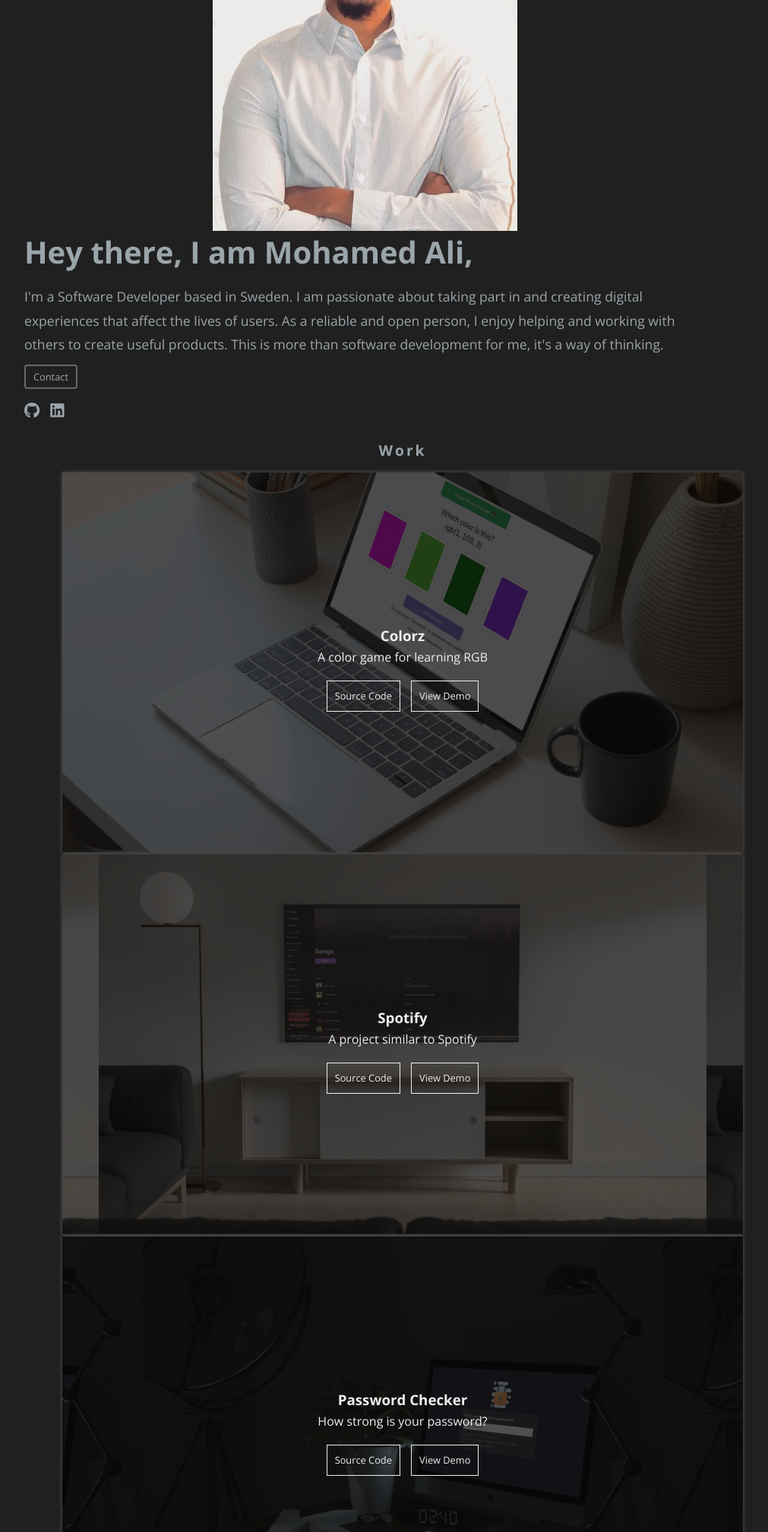
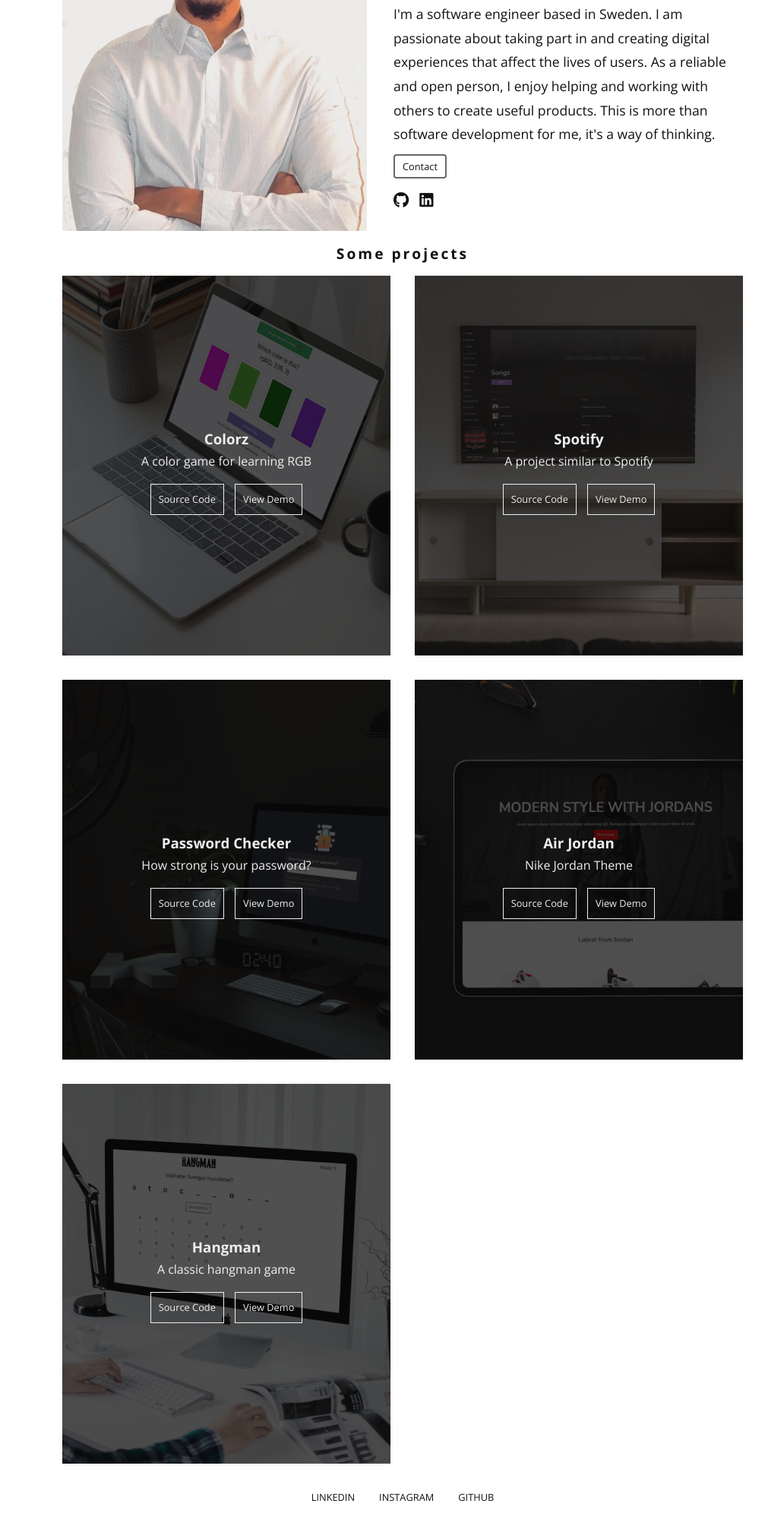
Before and after one commit to ImMoe/official_portfolio, a plain HTML site: page index.html in a window 1280 px wide. Shown: the part 212-2229 px from the top of the page at 76% size, without its empty margins (110-1121 px from the left). Drawn offline with nearby package versions, Linux system fonts and the light colour scheme.

Commit message:
Changing some styles and adding the hangman game

```diff
--- a/css/style.css
+++ b/css/style.css
@@ -6,8 +6,8 @@ BG - #202020
 TEXT - #9aa5aa
 */
 :root {
-  --main-bg: #202020;
-  --main-color: #9aa5aa;
+  --main-bg: #fff;
+  --main-color: #111;
   --main-size: 70vw;
   --primary: #f3a421;
 }
@@ -33,8 +33,10 @@ body {
 
 header {
   display: grid;
-  grid-template-columns: repeat(auto-fit, minmax(470px, 1fr));
-  transform: translateX(-50px);
+  grid-template-columns: repeat(auto-fit, minmax(350px, 1fr));
+  gap: 1rem;
+  justify-content: center;
+  transform: translateX(-100px);
 }
 
 .photo {
@@ -109,8 +111,8 @@ main {
 
 .projects {
   display: grid;
-  grid-template-columns: repeat(auto-fit, minmax(500px, 1fr));
-  gap: 3px;
+  grid-template-columns: repeat(auto-fit, minmax(380px, 1fr));
+  gap: 2rem;
 }
 
 .project {
@@ -127,17 +129,26 @@ main {
 .project:nth-child(2) {
   background: url(../assets/project_2.jpg);
   background-position: center;
-  background-size: contain;
+  background-size: cover;
+  background-repeat: no-repeat;
 }
 .project:nth-child(3) {
   background: url(../assets/project_3.jpg);
   background-position: center;
-  background-size: contain;
+  background-size: cover;
+  background-repeat: no-repeat;
 }
 .project:nth-child(4) {
   background: url(../assets/project_4.jpg);
   background-position: center;
-  background-size: contain;
+  background-size: cover;
+  background-repeat: no-repeat;
+}
+.project:nth-child(5) {
+  background: url(../assets/project_5.jpg);
+  background-position: center;
+  background-size: cover;
+  background-repeat: no-repeat;
 }
 .project:nth-child(3) {
   background-color: rgb(58, 58, 58);
@@ -199,7 +210,12 @@ footer {
   color: var(--primary);
   transition: all 500ms ease;
 }
-
+@media screen and (max-width: 1289px) {
+  header {
+    transform: translateX(-20px);
+    margin-top: 1rem;
+  }
+}
 @media screen and (max-width: 873px) {
   :root {
     --main-size: 80vw;
@@ -218,8 +234,8 @@ footer {
   }
 
   .photo {
-    width: 60%;
-    height: 250px;
+    width: 50%;
+    height: 200px;
     border-radius: 50%;
     background-size: cover;
     margin: 0 auto;
--- a/css/theme.css
+++ b/css/theme.css
@@ -22,7 +22,7 @@
   left: 0;
   right: 0;
   bottom: 0;
-  background-color: #4a4a4a;
+  background-color: #f3a421;
   -webkit-transition: 0.4s;
   transition: 0.4s;
   z-index: 10;
@@ -41,11 +41,11 @@
 }
 
 input:checked + .slider {
-  background-color: #f3a421;
+  background-color: #4a4a4a;
 }
 
 input:focus + .slider {
-  box-shadow: 0 0 1px #f3a421;
+  box-shadow: 0 0 1px #4a4a4a;
 }
 
 input:checked + .slider:before {
--- a/index.html
+++ b/index.html
@@ -9,7 +9,6 @@
       integrity="sha512-HK5fgLBL+xu6dm/Ii3z4xhlSUyZgTT9tuc/hSrtw6uzJOvgRr2a9jyxxT1ely+B+xFAmJKVSTbpM/CuL7qxO8w=="
       crossorigin="anonymous"
     />
-    <script async src="https://unpkg.com/typer-dot-js@0.1.0/typer.js"></script>
     <link rel="stylesheet" href="css/style.css" />
     <link rel="stylesheet" href="css/theme.css" />
     <title>Portfolio</title>
@@ -22,19 +21,9 @@
     <header>
       <div class="photo"></div>
       <div class="introduction">
-        <h1>
-          Hey there, I am Mohamed Ali,
-          <span
-            class="typer"
-            id="main"
-            data-words="Software Engineer.,Web developer."
-            data-delay="100"
-            data-deleteDelay="2000"
-          ></span>
-          <span class="cursor" data-owner="main"></span>
-        </h1>
+        <h1>Hey there, I am Mohamed Ali, Software Engineer</h1>
         <p>
-          I'm a Software Developer based in Sweden. I am passionate about taking
+          I'm a software engineer based in Sweden. I am passionate about taking
           part in and creating digital experiences that affect the lives of
           users. As a reliable and open person, I enjoy helping and working with
           others to create useful products. This is more than software
@@ -66,7 +55,7 @@
     </header>
 
     <main>
-      <h2 class="work-title">Work</h2>
+      <h2 class="work-title">Some projects</h2>
 
       <div class="projects">
         <div class="project">
@@ -80,7 +69,10 @@
                 class="button"
                 >Source Code</a
               >
-              <a href="projects/Colorz/" target="_blank" class="button"
+              <a
+                href="https://immoe.github.io/colorz"
+                target="_blank"
+                class="button"
                 >View Demo</a
               >
             </div>
@@ -97,7 +89,10 @@
                 class="button"
                 >Source Code</a
               >
-              <a href="projects/spotify/" target="_blank" class="button"
+              <a
+                href="https://immoe.github.io/spotify"
+                target="_blank"
+                class="button"
                 >View Demo</a
               >
             </div>
@@ -115,7 +110,7 @@
                 >Source Code</a
               >
               <a
-                href="projects/password_checker/"
+                href="https://immoe.github.io/password_checker"
                 target="_blank"
                 class="button"
                 >View Demo</a
@@ -134,7 +129,30 @@
                 class="button"
                 >Source Code</a
               >
-              <a href="projects/jordan/" target="_blank" class="button"
+              <a
+                href="https://immoe.github.io/jordan"
+                target="_blank"
+                class="button"
+                >View Demo</a
+              >
+            </div>
+          </div>
+        </div>
+        <div class="project">
+          <div class="description">
+            <h3>Hangman</h3>
+            <p>A classic hangman game</p>
+            <div class="buttons">
+              <a
+                href="https://github.com/immoe/hangman"
+                target="_blank"
+                class="button"
+                >Source Code</a
+              >
+              <a
+                href="https://immoe.github.io/hangman"
+                target="_blank"
+                class="button"
                 >View Demo</a
               >
             </div>
--- a/js/index.js
+++ b/js/index.js
@@ -5,8 +5,8 @@ themeToggler.addEventListener('click', toggleTheme)
 
 function toggleTheme() {
   return themeToggler.checked
-    ? changeTheme('#fff', '#111')
-    : changeTheme('#202020', '#9aa5aa')
+    ? changeTheme('#202020', '#9aa5aa')
+    : changeTheme('#fff', '#111')
 }
 
 function changeTheme(background, color) {
```
Also changed, not shown: assets/project_5.jpg (added).
